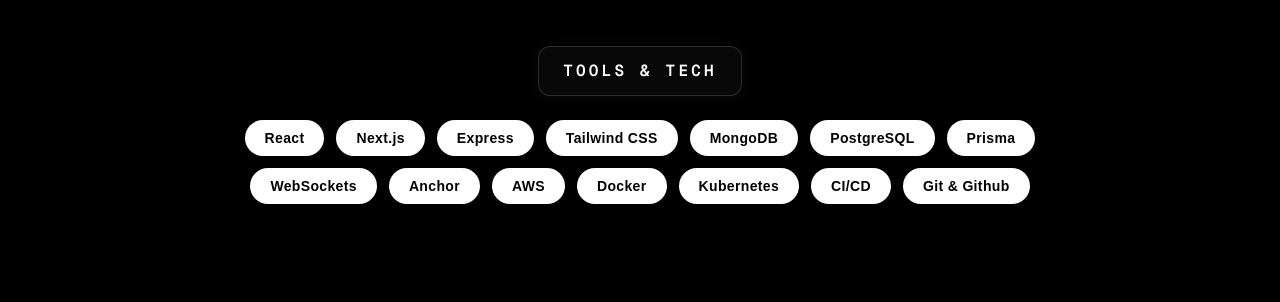
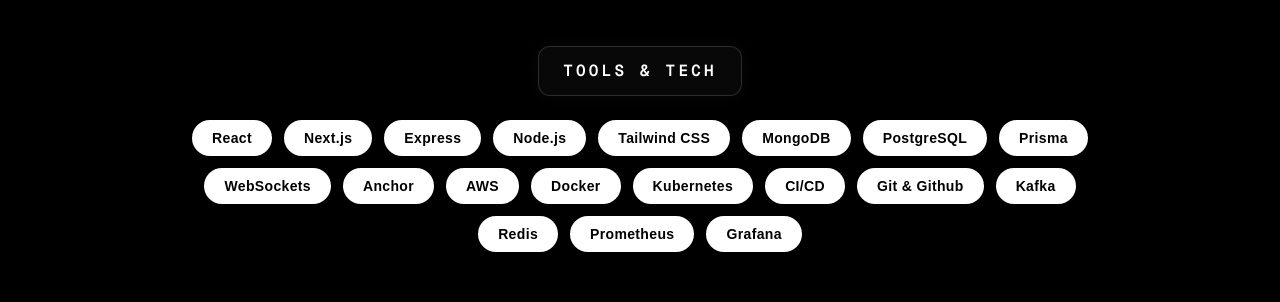
Before and after one commit to sahayanshuman2005/My-Portfolio, a Next.js app: page / in a window 1280 px wide. Shown: the part 1083-1385 px from the top of the page. Built offline with nearby package versions, Linux system fonts and the light colour scheme.

Commit message:
modifi..

```diff
--- a/components/Skills.tsx
+++ b/components/Skills.tsx
@@ -8,6 +8,7 @@
   "React",
   "Next.js",
   "Express",
+  "Node.js",
   "Tailwind CSS",
   "MongoDB",
   "PostgreSQL",
@@ -19,10 +20,10 @@
   "Kubernetes",
   "CI/CD",
   "Git & Github",
-  // "Kafka",
-  // "Redis",
-  // "Prometheus",
-  // "Grafana",
+  "Kafka",
+  "Redis",
+  "Prometheus",
+  "Grafana",
 ];
 
 const fadeUp = (delay = 0): Variants => ({
```
